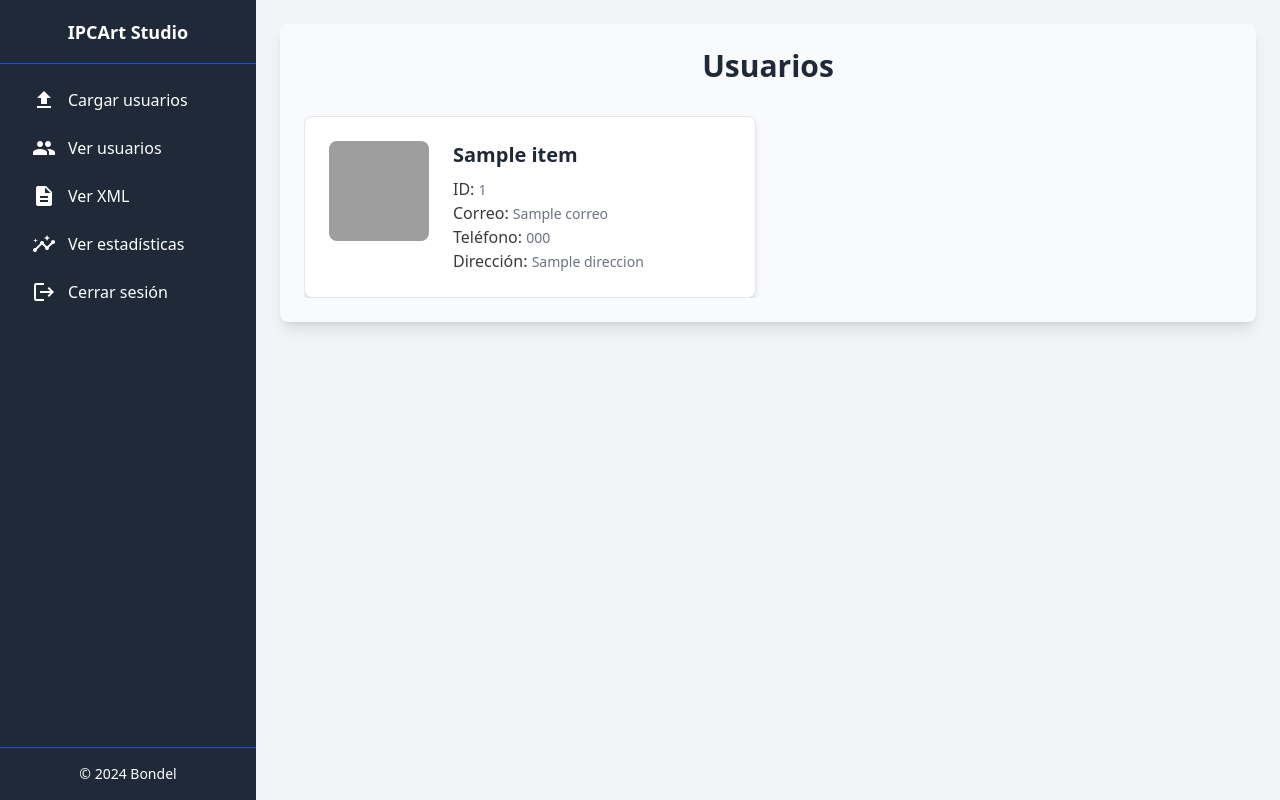
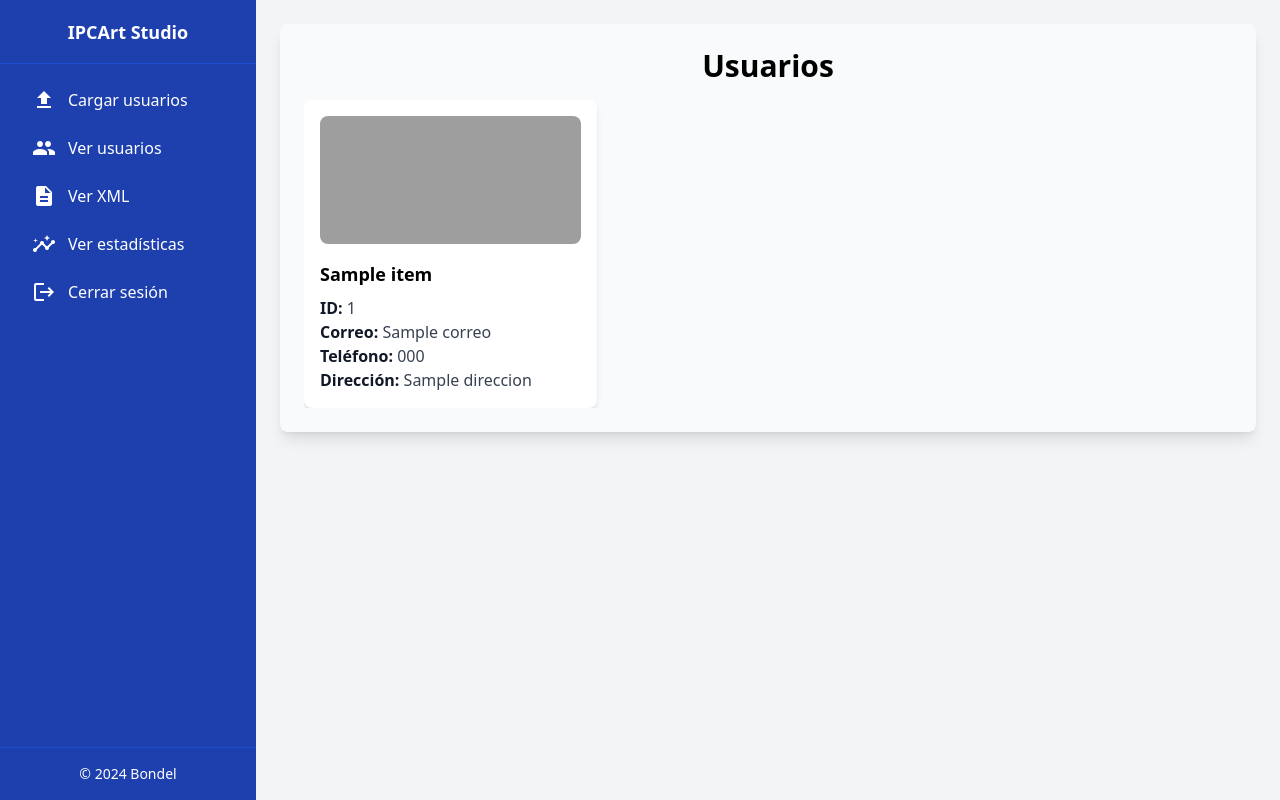
Before and after one commit to marcosbondel/IPC2_ProyectoVD2024_202202410, a Django app: page /administration/users/ in a window 1280 px wide. Run offline with Django 5.2, Linux system fonts and the light colour scheme; tables that the repository leaves empty hold one stand-in row (values such as "Sample post"); a database or web service that is not in the repository returns one stand-in record (values such as "Sample title"); data that the repository does not hold is empty; some libraries are stand-ins or nearby versions; grey boxes are pictures that could not be loaded.

Commit message:
feat: sidebar with new blue color

```diff
--- a/Proyecto2/fronted/app/static/css/admin/users.css
+++ b/Proyecto2/fronted/app/static/css/admin/users.css
@@ -1,92 +1,3 @@
-.users-section {
-    max-width: 1200px;
-    margin: 0 auto;
+.max-h-bondel {
+    max-height: 35rem;
 }
-
-.users-section h1 {
-    font-size: 1.875rem;
-    margin-bottom: 2rem;
-    color: #1f2937;
-}
-
-.users-grid {
-    display: grid;
-    grid-template-columns: repeat(2, 1fr);
-    gap: 1.5rem;
-}
-
-.user-card {
-    display: flex;
-    background: white;
-    border: 1px solid #e5e7eb;
-    border-radius: 0.5rem;
-    padding: 1.5rem;
-}
-
-.user-image {
-    width: 100px;
-    height: 100px;
-    background-color: #f3f4f6;
-    border-radius: 0.5rem;
-    margin-right: 1.5rem;
-    flex-shrink: 0;
-    display: flex;
-    align-items: center;
-    justify-content: center;
-}
-
-.user-image svg {
-    width: 50px;
-    height: 50px;
-    color: #9ca3af;
-}
-
-.user-image img {
-    width: 100%; /* La imagen ocupa el ancho completo del contenedor */
-    height: 100%; /* La imagen ocupa el alto completo del contenedor */
-    object-fit: cover; /* Ajusta la imagen sin distorsionar y recorta si es necesario */
-    border-radius: 0.5rem; /* Mantén las esquinas redondeadas */
-}
-
-.user-content {
-    flex: 1;
-}
-
-.user-title {
-    font-size: 1.25rem;
-    font-weight: bold;
-    color: #1f2937;
-    margin-bottom: 0.5rem;
-}
-
-.user-subtitle {
-    font-size: 1rem;
-    font-weight: 500;
-    color: #3a3a3a;
-    line-height: 1.5;
-}
-
-.user-description {
-    color: #6b7280;
-    font-size: 0.875rem;
-    line-height: 1.5;
-}
-
-.content-line {
-    height: 0.75rem;
-    background-color: #f3f4f6;
-    border-radius: 0.25rem;
-    margin-bottom: 0.75rem;
-}
-
-.content-line:last-child {
-    margin-bottom: 0;
-}
-
-.content-line.short {
-    width: 60%;
-}
-
-.content-line.medium {
-    width: 80%;
-}
--- a/Proyecto2/fronted/app/templates/administration.html
+++ b/Proyecto2/fronted/app/templates/administration.html
@@ -12,7 +12,7 @@
 <!-- Sidebar -->
 <div class="flex h-screen">
     <!-- Sidebar Content -->
-    <div class="w-64 bg-gray-800 text-white flex flex-col">
+    <div class="w-64 bg-blue-800 text-white flex flex-col">
     <!-- Logo -->
     <div class="flex items-center justify-center h-16 border-b border-blue-700">
         <h1 class="text-lg font-bold">IPCArt Studio</h1>
--- a/Proyecto2/fronted/app/templates/users.html
+++ b/Proyecto2/fronted/app/templates/users.html
@@ -1,15 +1,16 @@
 {% extends "administration.html" %}
 {% load static %}
 {% block content %}
+
 <link rel="stylesheet" type="text/css" href="{% static 'css/admin/users.css' %}">
 
-<div class="users-section p-6 bg-gray-50 rounded-lg shadow-lg">
+<div class="p-6 bg-gray-50 rounded-lg shadow-lg">
     <h1 class="text-3xl font-extrabold text-center mb-4">
         Usuarios
     </h1>
     <div
         id="usersGrid"
-        class="users-grid grid grid-cols-1 sm:grid-cols-2 lg:grid-cols-3 gap-6 overflow-y-auto max-h-96"
+        class="users-grid grid grid-cols-1 sm:grid-cols-2 lg:grid-cols-3 gap-6 overflow-y-auto max-h-bondel"
     >
         {% if users %}
             {% for usuario in users %}
```
